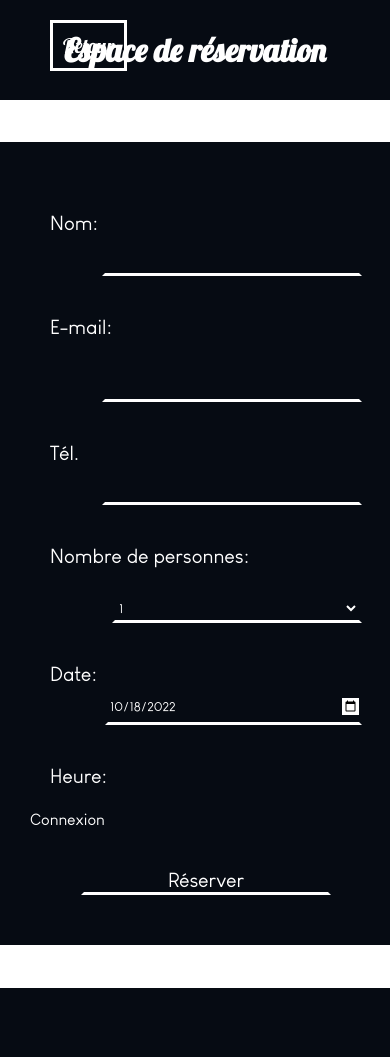
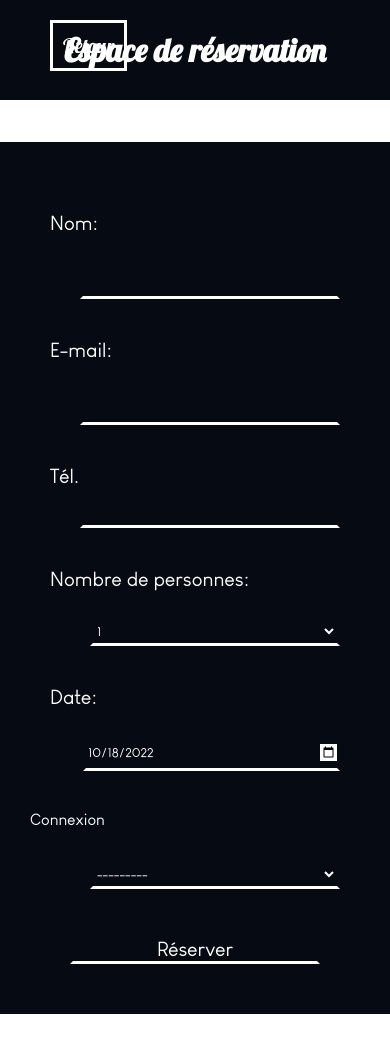
Before and after one commit to juleau14/DjangoApp-Restaurant, a Django app: page /reservation/ in a window 390 px wide. Before the commit the page ends 988 px from the top, so only its background shows below. Run offline with Django 3.2, Linux system fonts and the light colour scheme.

Commit message:
making form responsive for mobile devices

```diff
--- a/website/static/website/style_reservation.css
+++ b/website/static/website/style_reservation.css
@@ -94,6 +94,12 @@ a {
     margin-left: 15%;
 
     position: absolute;
+}
+
+
+.form_div {
+    display: flex;
+    align-items: center;
 }
 
 
--- a/website/templates/website/reservation.html
+++ b/website/templates/website/reservation.html
@@ -15,11 +15,13 @@
 
         <h1 class="error_msg">{{ message }}</h1>
 
-        <form action="" method="post">
-            {% csrf_token %}
-            {{ form.as_p }}
-            <input class="send" type="submit" value="Réserver">
-        </form>
+        <div class="form_div">
+            <form action="" method="post">
+                {% csrf_token %}
+                {{ form.as_p }}
+                <input class="send" type="submit" value="Réserver">
+            </form>
+        </div>
 
         <div class="bottom">
             <a href="{% url 'login' %}" class="connection_button">Connexion</a>
```
